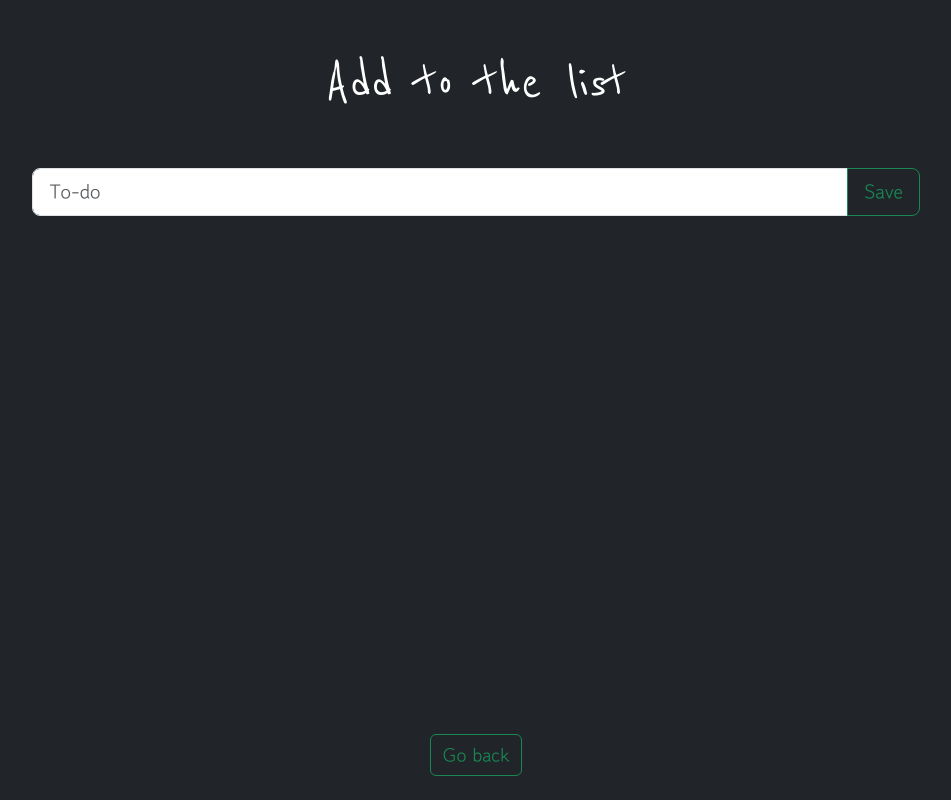
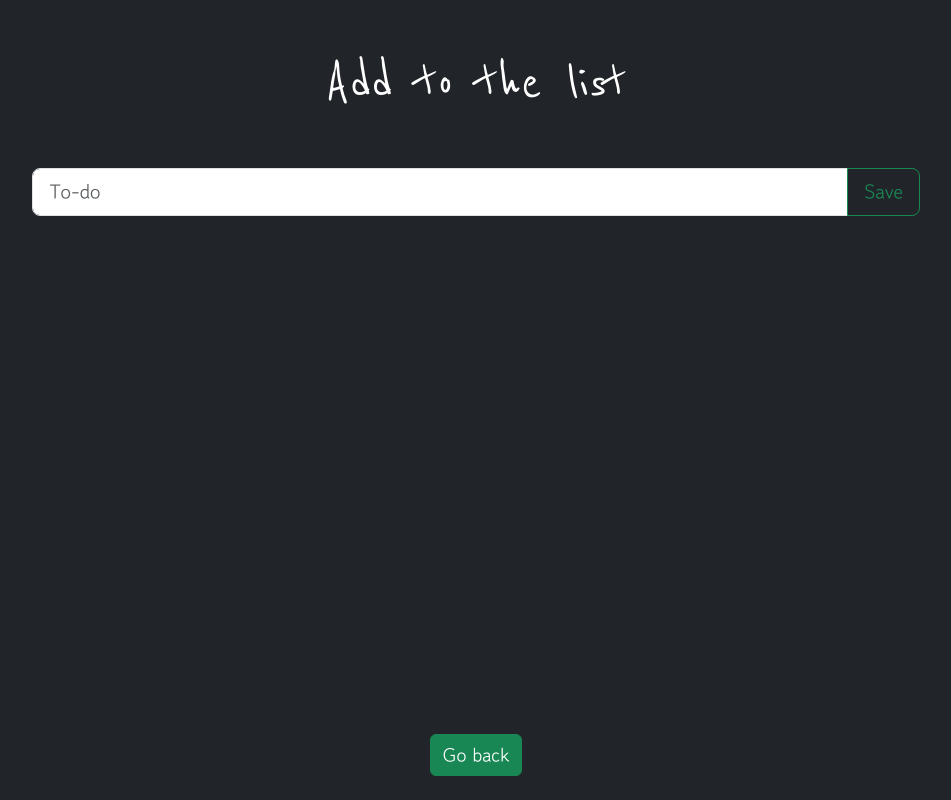
Before and after one commit to JulienD-Jean/HTDL, a plain HTML site: page add.html in a window 1280 px wide. Shown: the whole page, without its empty margins (164-1115 px from the left). Drawn offline with nearby package versions, Linux system fonts and the light colour scheme; no server answers.

Commit message:
Update add.html

```diff
--- a/add.html
+++ b/add.html
@@ -32,7 +32,7 @@
     </div>
 
     <footer class="fixed-bottom p-4">
-        <a type="button" class="btn btn-outline-success mt-3 gowun-dodum-regular" href="index.html">Go back</a>
+        <a type="button" class="btn btn-success mt-3 gowun-dodum-regular" href="index.html">Go back</a>
     </footer>
 
     <script type="module" src="Javascript/firebase.js"></script>
```
